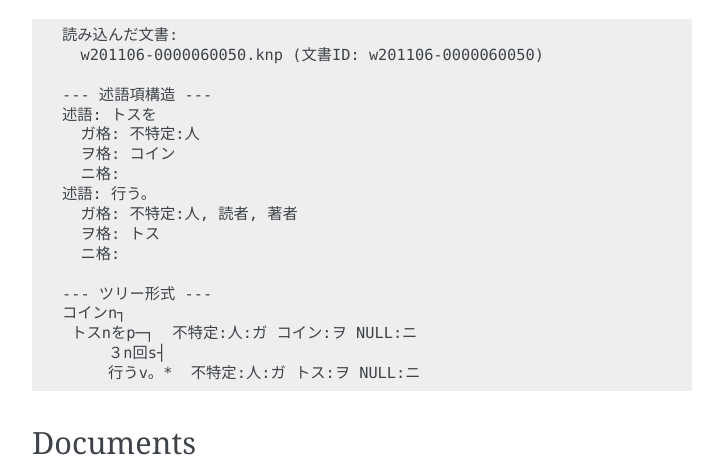
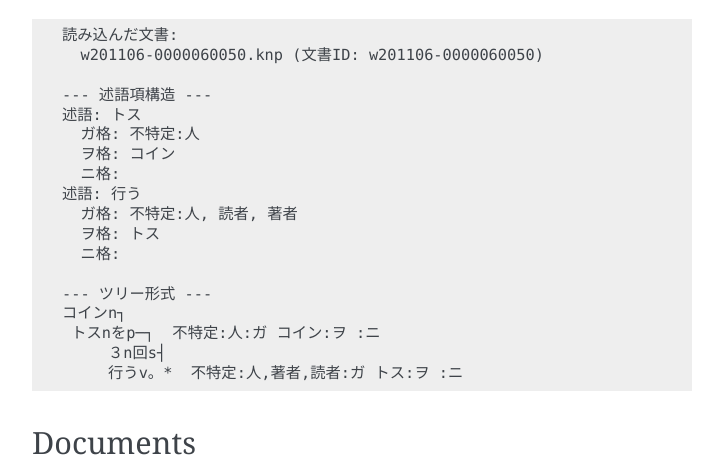
Before and after one commit to ku-nlp/kyoto-reader, a Sphinx documentation site: the page built from docs/source/index.rst, in a window 1280 px wide and 900 px high, scrolled down 1899 px. Shown: the part 234-704 px from the top of the window, without its empty margins (388-1111 px from the left). Built offline with Sphinx 7.4.7, drawn with Linux system fonts in a browser that asks for light colours; the version number could not be read and is left out.

Commit message:
update docs

```diff
--- a/docs/source/index.rst
+++ b/docs/source/index.rst
@@ -117,20 +117,20 @@ Usage
      w201106-0000060050.knp (文書ID: w201106-0000060050)
 
    --- 述語項構造 ---
-   述語: トスを
+   述語: トス
      ガ格: 不特定:人
      ヲ格: コイン
      ニ格:
-   述語: 行う。
+   述語: 行う
      ガ格: 不特定:人, 読者, 著者
      ヲ格: トス
      ニ格:
 
    --- ツリー形式 ---
    コインn┐
-    トスnをp─┐  不特定:人:ガ コイン:ヲ NULL:ニ
+    トスnをp─┐  不特定:人:ガ コイン:ヲ :ニ
         ３n回s┤
-        行うv。*  不特定:人:ガ トス:ヲ NULL:ニ
+        行うv。*  不特定:人,著者,読者:ガ トス:ヲ :ニ
 
 
 Documents
```
